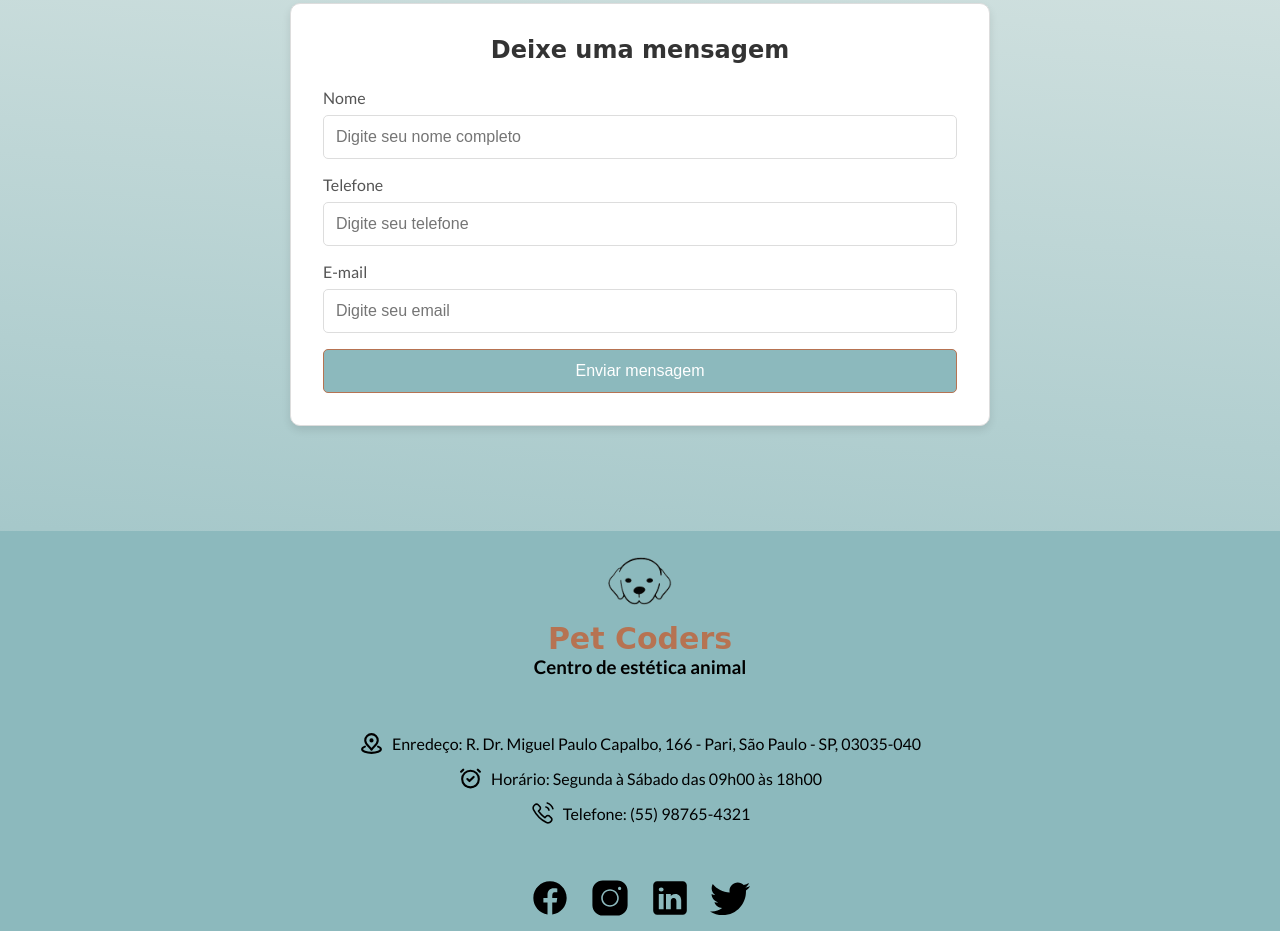
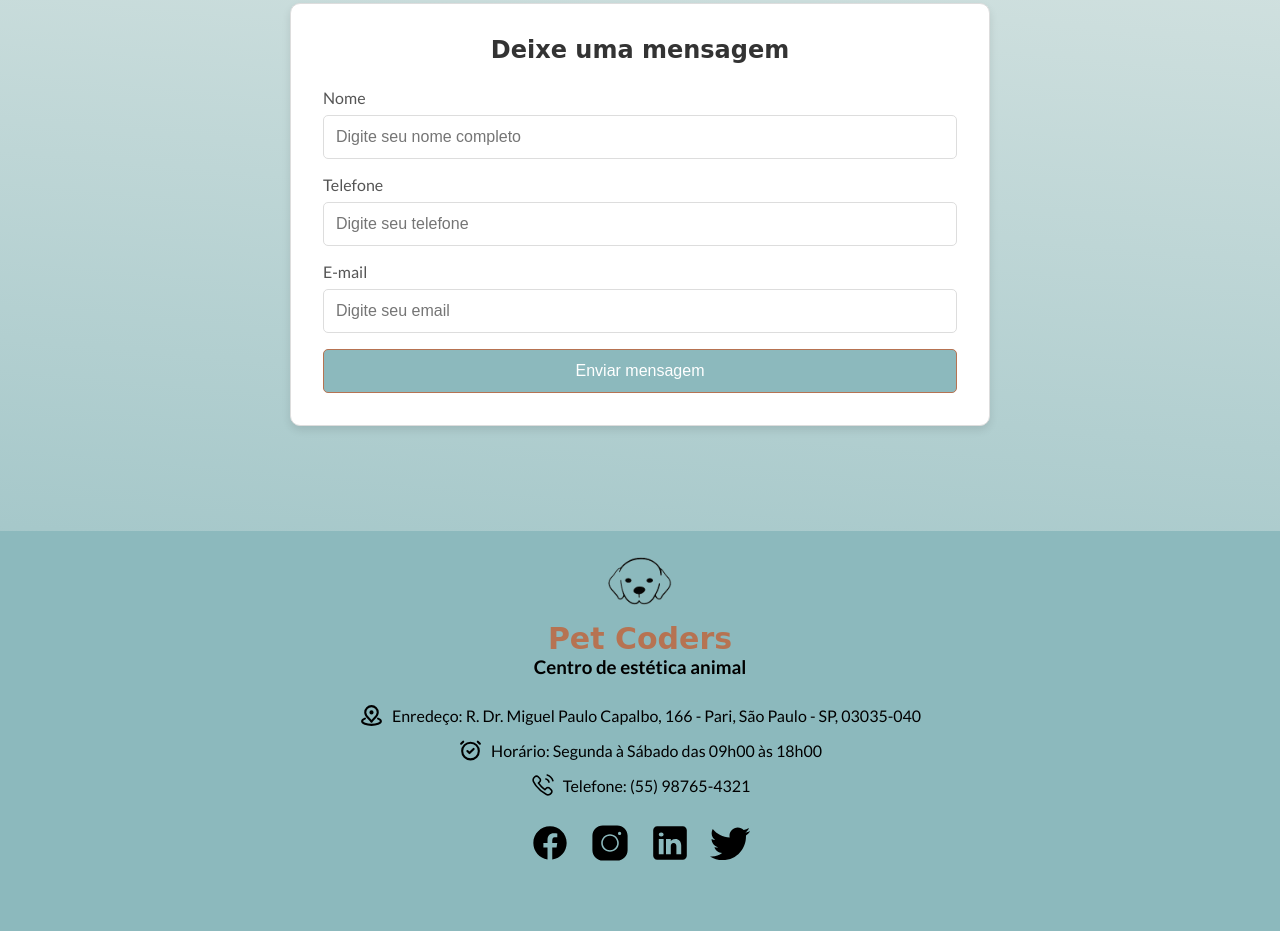
Before and after one commit to cramancio/atividade-semana2, a plain HTML site: page contato.html in a window 1280 px wide. Shown: the part 738-1669 px from the top of the page. Drawn offline with Linux system fonts and the light colour scheme; a web font is replaced by a local one.

Commit message:
espaçamento do footer da página de serviços

```diff
--- a/css/contato.css
+++ b/css/contato.css
@@ -84,10 +84,7 @@ form {
 .form-container button:hover {
     background-color: #B67352;
 }
-footer{
-    display: flex;
-    justify-content: space-between;
-}
+
 
 .btn-contato{
     background-color: #ECB159;
```
